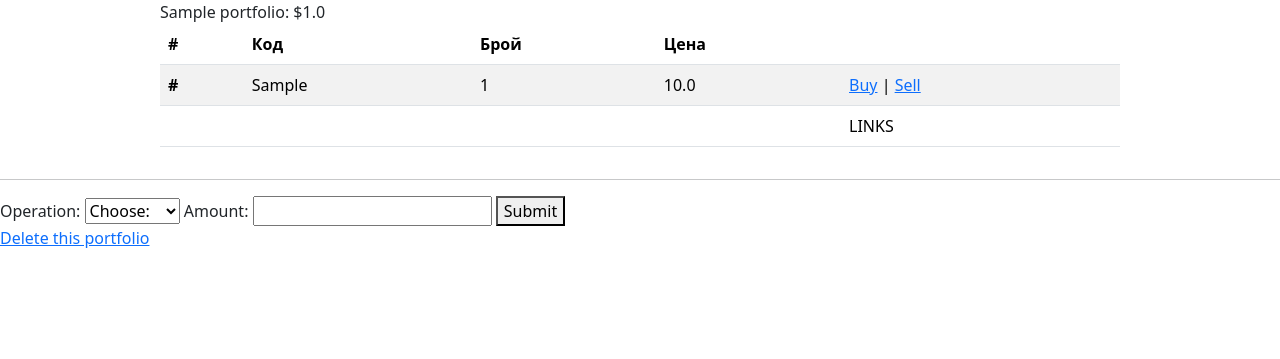
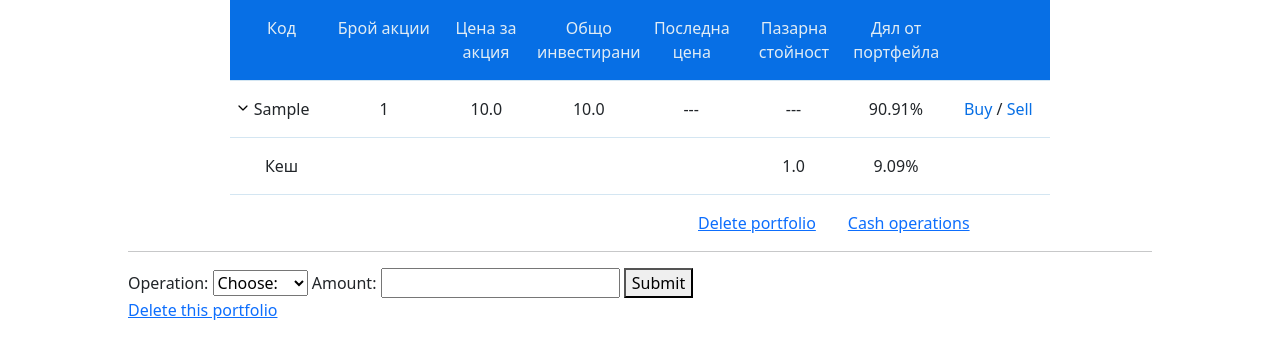
Before and after one commit to tanatis/bse, a Django app: page /portfolio/1/ in a window 1280 px wide. Shown: the part 72-431 px from the top of the page. Run offline with Django 4.2, Linux system fonts and the light colour scheme; a user stored in the database is signed in; tables that the repository leaves empty hold one stand-in row (values such as "Sample post").

Commit message:
working on templates

```diff
--- a/bse/portfolio/views.py
+++ b/bse/portfolio/views.py
@@ -6,7 +6,7 @@ from django.urls import reverse_lazy, reverse
 from django.views.generic import DetailView, CreateView, DeleteView
 
 from bse.portfolio.models import Portfolio
-from bse.positions.models import Position
+from bse.positions.models import Position, PositionHistory
 
 
 class PortfolioDetailsView(LoginRequiredMixin, UserPassesTestMixin, DetailView):
@@ -16,7 +16,22 @@ class PortfolioDetailsView(LoginRequiredMixin, UserPassesTestMixin, DetailView):
     def get_context_data(self, **kwargs):
         context = super().get_context_data(**kwargs)
         positions = Position.objects.filter(to_portfolio_id=self.object.pk)
+        positions_value = 0
+        for position in positions:
+            position.history = PositionHistory.objects.filter(to_position=position)
+            position.value = position.count * position.avg_price
+            positions_value += position.value
+        portfolio = self.get_object()
+        portfolio.cash = portfolio.cash
+        total = portfolio.cash + positions_value
+        portfolio.cash_percentage = portfolio.cash / total * 100
+
+        for position in positions:
+            position.percentage = position.value / total * 100
         context['positions'] = positions
+        context['total'] = total
+        context['cash_percentage'] = portfolio.cash_percentage
+
         return context
 
     def test_func(self):
--- a/static_files/css/styles.css
+++ b/static_files/css/styles.css
@@ -1,6 +1,8 @@
 .form-signin,
 .form-register {max-width: 300px;}
 .form-floating {margin-bottom: 1rem;}
+
+main {flex-grow: 1; width: 80%; margin: 0 auto;}
 
 .portfolio {display: flex; flex-direction: column; width: 80%; margin:0 auto;}
 .portfolio-header {background-color: #076fe5; color: #e1ecf4;}
@@ -10,3 +12,13 @@
 .portfolio-cell {width: 150px; text-align: center;}
 .portfolio-cell a {text-decoration: none; color: #076fe5;}
 .portfolio-bottom {width: 80%; margin: 0 auto; display: flex; justify-content: end; gap: 2rem; padding: 1rem 5rem 0 0;}
+
+.accordion {margin: 0 auto;}
+.accordion-toggle {cursor: pointer; margin: 0; position: relative;}
+.accordion-toggle.active:after {content:url('../images/up.png'); position:absolute; left:5px; top:17px; width:0; height:0;}
+.accordion-toggle:before {content:url('../images/down.png'); position:absolute; left:5px; top:17px; width:0; height:0;}
+.accordion-toggle.active:before {display:none;}
+.accordion-content {display: none;}
+.accordion-toggle.active {background-color: #d4e6f2;}
+.accordion-content .portfolio-row {background-color: #d4e6f2; padding: 0.3rem 0; font-size: 0.85rem;}
+.accordion-content .portfolio-row:hover {color: #076fe5;}
--- a/templates/base/base.html
+++ b/templates/base/base.html
@@ -4,6 +4,9 @@
 <head>
     <meta charset="UTF-8">
     <title>BSE</title>
+    <script src="https://cdnjs.cloudflare.com/ajax/libs/jquery/3.7.0/jquery.min.js"
+            integrity="sha512-3gJwYpMe3QewGELv8k/BX9vcqhryRdzRMxVfq6ngyWXwo03GFEzjsUm8Q7RZcHPHksttq7/GFoxjCVUjkjvPdw=="
+            crossorigin="anonymous" referrerpolicy="no-referrer"></script>
     <link href="https://cdn.jsdelivr.net/npm/bootstrap@5.3.2/dist/css/bootstrap.min.css" rel="stylesheet"
           integrity="sha384-T3c6CoIi6uLrA9TneNEoa7RxnatzjcDSCmG1MXxSR1GAsXEV/Dwwykc2MPK8M2HN" crossorigin="anonymous">
     <script src="https://cdn.jsdelivr.net/npm/bootstrap@5.3.2/dist/js/bootstrap.bundle.min.js"
@@ -72,10 +75,12 @@
         </div>
     </div>
 </header>
+<main>
 {% include 'base/messaging.html' %}
 
 {% block main_content %}
 
 {% endblock %}
+</main>
 </body>
 </html>
--- a/templates/portfolio/portfolio-details.html
+++ b/templates/portfolio/portfolio-details.html
@@ -11,63 +11,109 @@
     {#                | <a href="{% url 'position_sell' pk=position.id %}">Sell shares</a></p>#}
     {#        {% endfor %}#}
     {#    </div>#}
-    <div class="w-75 mx-auto">
-        <div>{{ portfolio.name }}: ${{ portfolio.cash }}</div>
-        <div class="table-responsive">
-            <table class="table table-striped">
-                <thead>
-                <tr>
-                    <th scope="col">#</th>
-                    <th scope="col">Код</th>
-                    <th scope="col">Брой</th>
-                    <th scope="col">Цена</th>
-                    <th scope="col"></th>
-                </tr>
-                </thead>
-                <tbody>
-                {% for position in positions %}
-                    <tr>
-                        <th scope="row">#</th>
-                        <td>{{ position.ticker.symbol }}</td>
-                        <td>{{ position.count }}</td>
-                        <td>{{ position.avg_price }}</td>
-                        <td><a href="{% url 'position_add' pk=position.pk %}">Buy</a> | <a href="{% url 'position_sell' pk=position.pk %}">Sell</a></td>
-                    </tr>
+{#    <div class="w-75 mx-auto">#}
+{#        <div>{{ portfolio.name }}: total = ${{ total }}</div>#}
+{#        <div class="table-responsive">#}
+{#            <table class="table table-striped">#}
+{#                <thead>#}
+{#                <tr>#}
+{#                    <th scope="col"></th>#}
+{#                    <th scope="col">Код</th>#}
+{#                    <th scope="col">Брой</th>#}
+{#                    <th scope="col">Цена</th>#}
+{#                    <th scope="col">Пазарна Стойност</th>#}
+{#                    <th scope="col">Процент</th>#}
+{#                    <th scope="col"></th>#}
+{#                </tr>#}
+{#                </thead>#}
+{#                <tbody>#}
+{#                {% for position in positions %}#}
+{#                    <tr>#}
+{#                        <th scope="row">#</th>#}
+{#                        <td>{{ position.ticker.symbol }}</td>#}
+{#                        <td>{{ position.count }}</td>#}
+{#                        <td>{{ position.avg_price }}</td>#}
+{#                        <td>{{ position.value }}</td>#}
+{#                        <td>{{ position.percentage|floatformat:2 }}%</td>#}
+{#                        <td><a href="{% url 'position_add' pk=position.pk %}">Buy</a> | <a#}
+{#                                href="{% url 'position_sell' pk=position.pk %}">Sell</a></td>#}
+{#                    </tr>#}
+{#                    {% for history in position.positionhistory_set.all %}#}
+{#                        <tr>#}
+{#                            <th scope="row">{{ history.date_added }}</th>#}
+{#                            <td>{% if history.count > 0 %}купени{% else %}продадени{% endif %}</td>#}
+{#                            <td>{{ history.count }}</td>#}
+{#                            <td>{{ history.price_per_share }}</td>#}
+{#                            <td></td>#}
+{#                            <td></td>#}
+{#                            <td></td>#}
+{#                        </tr>#}
+{#                    {% endfor %}#}
+{#                {% endfor %}#}
+{#                <tr>#}
+{#                    <th scope="row"></th>#}
+{#                    <td>Кеш:</td>#}
+{#                    <td></td>#}
+{#                    <td></td>#}
+{#                    <td>{{ portfolio.cash }}</td>#}
+{#                    <td>{{ cash_percentage|floatformat:2 }}%</td>#}
+{#                    <td></td>#}
+{#                </tr>#}
+{##}
+{#                </tbody>#}
+{#            </table>#}
+{#        </div>#}
+{#    </div>#}
+
+
+    <div id="portfolio-container" class="portfolio accordion">
+        <div class="portfolio-header">
+            <div class="portfolio-cell">Код</div>
+            <div class="portfolio-cell">Брой акции</div>
+            <div class="portfolio-cell">Цена за акция</div>
+            <div class="portfolio-cell">Общо инвестирани</div>
+            <div class="portfolio-cell">Последна цена</div>
+            <div class="portfolio-cell">Пазарна стойност</div>
+            <div class="portfolio-cell">Дял от портфейла</div>
+            <div class="portfolio-cell"></div>
+        </div>
+        {% for position in positions %}
+            <div class="portfolio-row accordion-toggle">
+                <div class="portfolio-cell">{{ position.ticker.symbol }}</div>
+                <div class="portfolio-cell">{{ position.count }}</div>
+                <div class="portfolio-cell">{{ position.avg_price }}</div>
+                <div class="portfolio-cell">{{ position.value }}</div>
+                <div class="portfolio-cell">---</div>
+                <div class="portfolio-cell">---</div>
+                <div class="portfolio-cell">{{ position.percentage|floatformat:2 }}%</div>
+                <div class="portfolio-cell"><a href="{% url 'position_add' pk=position.pk %}">Buy</a> / <a href="{% url 'position_sell' pk=position.pk %}">Sell</a></div>
+            </div>
+            <div class="accordion-content" style="display: none;">
+                {% for history in position.positionhistory_set.all %}
+                    <div class="portfolio-row">
+                        <div class="portfolio-cell">{{ history.date_added }}</div>
+                        <div class="portfolio-cell">{{ history.count }}</div>
+                        <div class="portfolio-cell">{{ history.price_per_share }}</div>
+                    </div>
                 {% endfor %}
-                <tr>
-                    <th scope="row"></th>
-                    <td colspan="3"></td>
-
-                    <td>LINKS</td>
-                </tr>
-                </tbody>
-            </table>
+            </div>
+        {% endfor %}
+        <div class="portfolio-row">
+            <div class="portfolio-cell">Кеш</div>
+            <div class="portfolio-cell"></div>
+            <div class="portfolio-cell"></div>
+            <div class="portfolio-cell"></div>
+            <div class="portfolio-cell"></div>
+            <div class="portfolio-cell">{{ portfolio.cash }}</div>
+            <div class="portfolio-cell">{{ cash_percentage|floatformat:2 }}%</div>
+            <div class="portfolio-cell"></div>
         </div>
     </div>
 
-{##}
-{#    <hr>#}
-{#    <div id="portfolio-container" class="portfolio accordion">#}
-{#        <div class="portfolio-header">#}
-{#            <div class="portfolio-cell">Ticker</div>#}
-{#            <div class="portfolio-cell">shares count</div>#}
-{#            <div class="portfolio-cell">price per share</div>#}
-{#            <div class="portfolio-cell">total invested</div>#}
-{#            <div class="portfolio-cell">current price</div>#}
-{#            <div class="portfolio-cell">change</div>#}
-{#            <div class="portfolio-cell">gain / loss</div>#}
-{#            <div class="portfolio-cell"></div>#}
-{#        </div>#}
-{#        <div id="loader">#}
-{#            <div class="loader">#}
-{#                <div class="justify-content-center jimu-primary-loading"></div>#}
-{#            </div>#}
-{#        </div>#}
-{#    </div>#}
-{#    <div class="portfolio-bottom">#}
-{#        <a class="action action-delete" href="">Delete portfolio</a>#}
-{#        <a id="toggle-link" class="action action-cash">Cash operations</a>#}
-{#    </div>#}
+    <div class="portfolio-bottom">
+        <a class="action action-delete" href="">Delete portfolio</a>
+        <a id="toggle-link" class="action action-cash">Cash operations</a>
+    </div>
 
 
     <hr>
@@ -90,4 +136,14 @@
             <a href="{% url 'portfolio_delete' pk=portfolio.pk %}">Delete this portfolio</a>
         </p>
     </div>
+
+    <script>
+        // Use event delegation for accordion toggle
+        $(document).on('click', '.accordion-toggle', function () {
+            $(this).next().slideToggle('600');
+            $(".accordion-content").not($(this).next()).slideUp('600');
+            $(this).toggleClass('active').siblings().removeClass('active');
+        });
+    </script>
+
 {% endblock %}
```
Also changed, not shown: templates/table.html (added, +181 -0 lines), static_files/images/down.png (added), static_files/images/up.png (added).
